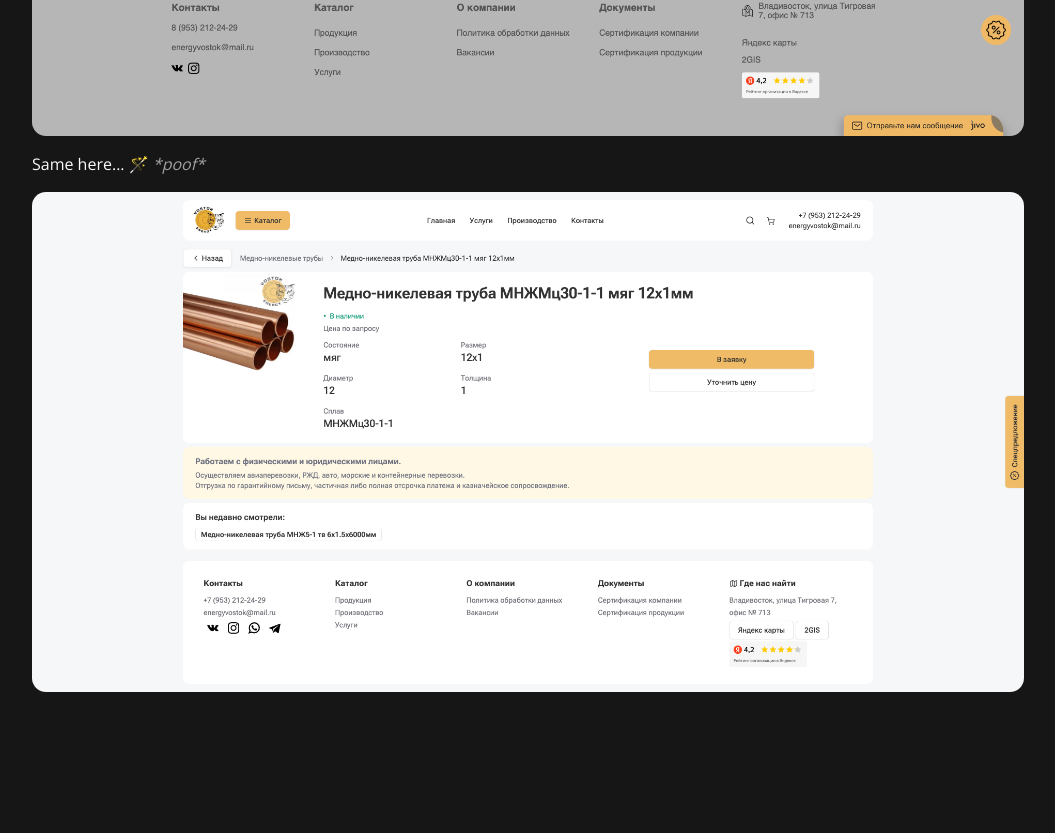
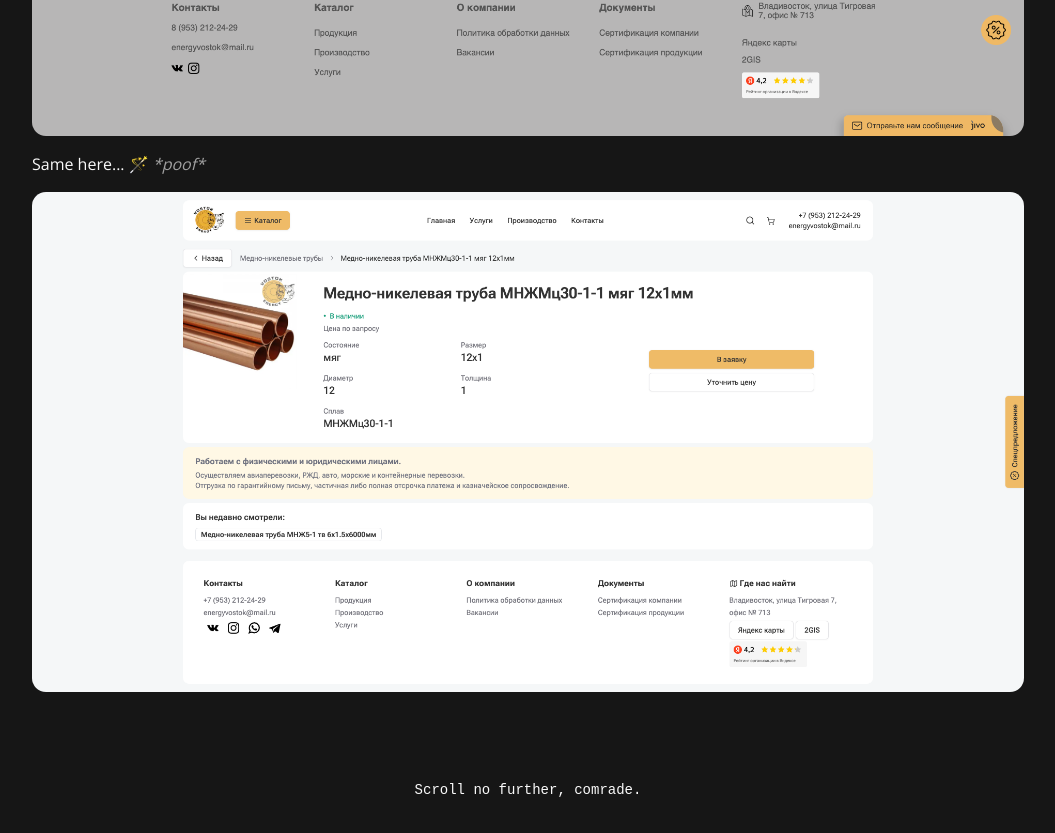
Before and after one commit to mazhugasergei/mazhugasergei.github.io, a Next.js app: page /archive/energy-vostok in a window 1280 px wide. Shown: the part 2909-3742 px from the top of the page, without its empty margins (112-1167 px from the left). Before the commit the page ends 3657 px from the top, so only its background shows below. Built offline with nearby package versions, Linux system fonts and the light colour scheme; a web font is replaced by a local one.

Commit message:
feat: add footer on archive page

```diff
--- a/src/app/archive/[id]/layout.tsx
+++ b/src/app/archive/[id]/layout.tsx
@@ -1,3 +1,4 @@
+import { Footer } from "@/components/archive/footer"
 import { Header } from "@/components/archive/header"
 import { items } from "@/lib/archive"
 import { notFound } from "next/navigation"
@@ -27,6 +28,7 @@ export default async function Layout(props: LayoutProps<"/archive/[id]">) {
 		<div>
 			<Header title={_item.title} />
 			<main className="mx-auto px-4 md:max-w-2xl lg:max-w-4xl xl:max-w-5xl">{props.children}</main>
+			<Footer />
 		</div>
 	)
 }
--- /dev/null
+++ b/src/components/archive/footer.tsx
@@ -0,0 +1,27 @@
+"use client"
+import { useEffect, useState } from "react"
+
+const phrases = [
+	"You've reached the end.",
+	"Oh goodness, it's the end, innit?", // British slang
+	"That's all, folks.", // Looney Tunes
+	"Liberté, Égalité, Finalité", // France
+	"Keep calm, you're at the bottom.", // UK wartime poster
+	"And that's the last stand, partner.", // Wild West / USA
+	"Finito, ragazzi.", // Italy
+	"Sie haben das Seitenende erreicht. Vielen Dank für Ihr Scrollen.", // Germany
+	"Scroll no further, comrade.", // Soviet-style reference
+	"All pages lead to footer.", // Roman roads proverb
+	"Et tu, footer?", // Julius Caesar
+	"That's one small scroll for man, one giant leap to the end of this page.", // Neil Armstrong
+]
+
+export function Footer() {
+	const [phrase, setPhrase] = useState("")
+
+	useEffect(() => {
+		setPhrase(phrases[Math.floor(Math.random() * phrases.length)])
+	}, [])
+
+	return <footer className="mx-auto px-4 py-8 text-center md:max-w-2xl lg:max-w-4xl xl:max-w-5xl">{phrase}</footer>
+}
```
